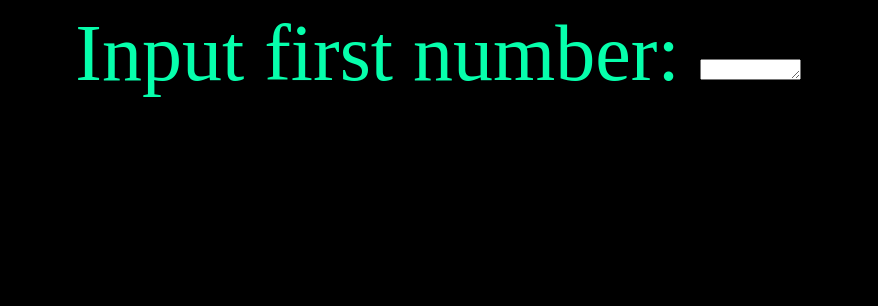
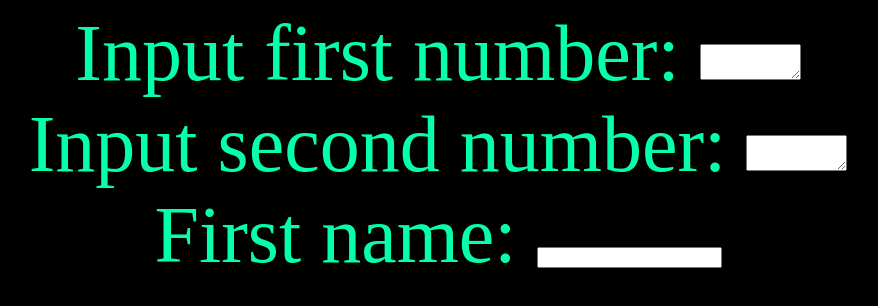
Before and after one commit to SayedXAn/bhugichugi, a plain HTML site: page Calculator.html in a window 1280 px wide. Shown: the whole page, without its empty margins (202-1080 px from the left). Drawn offline with Linux system fonts and the light colour scheme.

Commit message:
index page ta update korlam

```diff
--- a/Calculator.html
+++ b/Calculator.html
@@ -70,8 +70,13 @@
 
 <body>
     <label for="input_1">Input first number:</label>
-    <textarea id="input_1" name="input_field" rows="1" cols="10">
-    </textarea>
+    <textarea id="input_1" name="input_field" rows="2" cols="10"></textarea>
+    <br>
+    <label for="input_2">Input second number:</label>
+    <textarea id="input_2" name="input_field" rows="2" cols="10"></textarea>
+    <br>
+    <label for="fname">First name:</label>
+  <input type="text" id="fname" name="fname"><br><br>
 </body>
 
 </html>
```
Also changed, not shown: index.html (+2 -1 lines).
